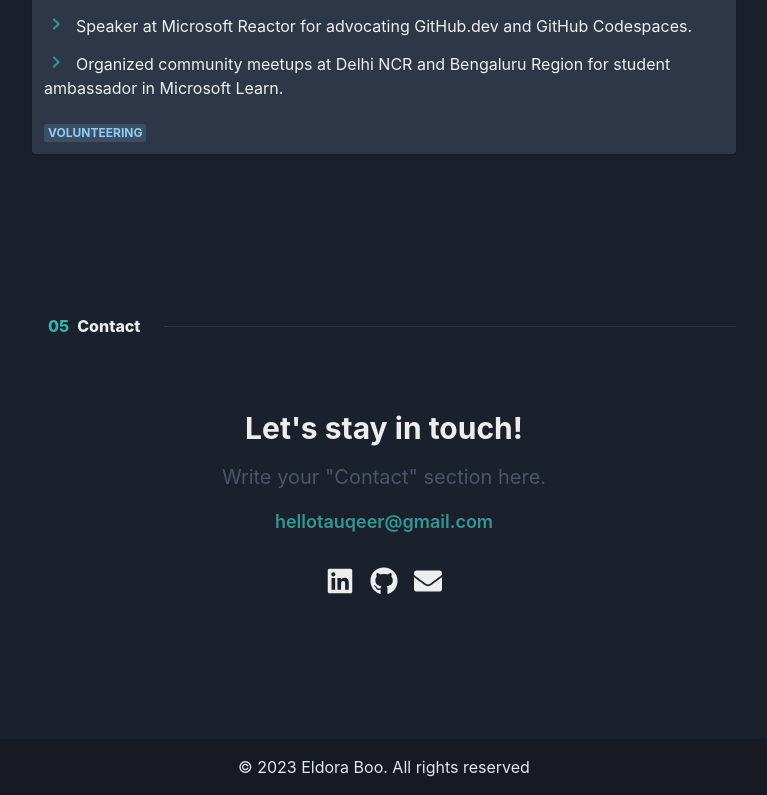
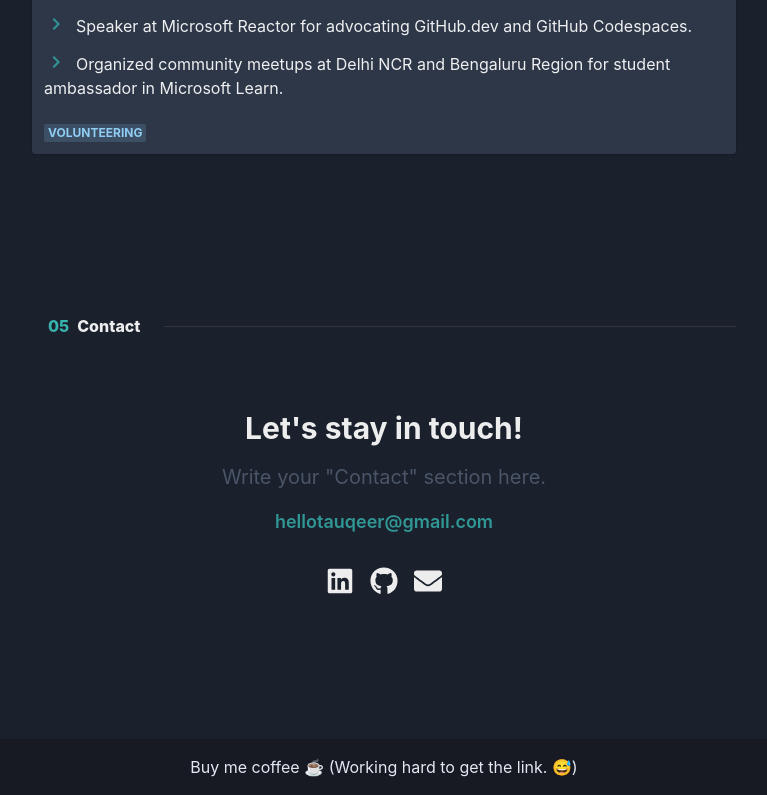
Before and after one commit to TauqeerAhmad5201/Portfolio, a React (Create React App) app: page / in a window 1280 px wide. Shown: the part 4127-4922 px from the top of the page, without its empty margins (256-1023 px from the left). Built offline with nearby package versions, Linux system fonts and the light colour scheme.

Commit message:
added buy me a coffee footer

```diff
--- a/src/components/Footer.js
+++ b/src/components/Footer.js
@@ -18,7 +18,7 @@ export default function Footer() {
         py={4}
         align="center"
       >
-        <Text>© 2023 Eldora Boo. All rights reserved</Text>
+        <Text>Buy me coffee 	&#9749; (Working hard to get the link. 	&#128517;)</Text>
       </Container>
     </Box>
   );
```
